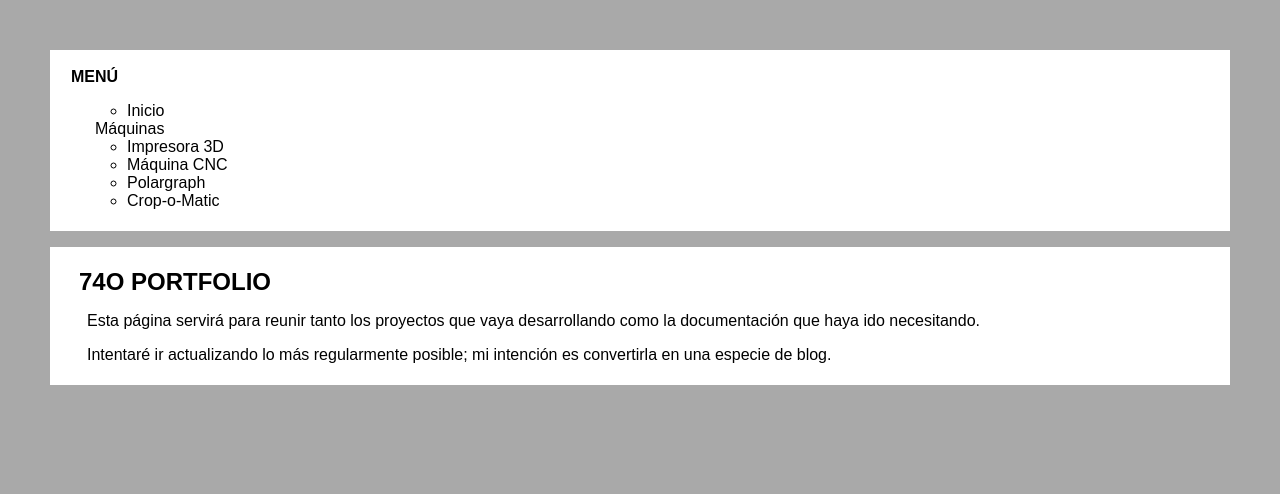
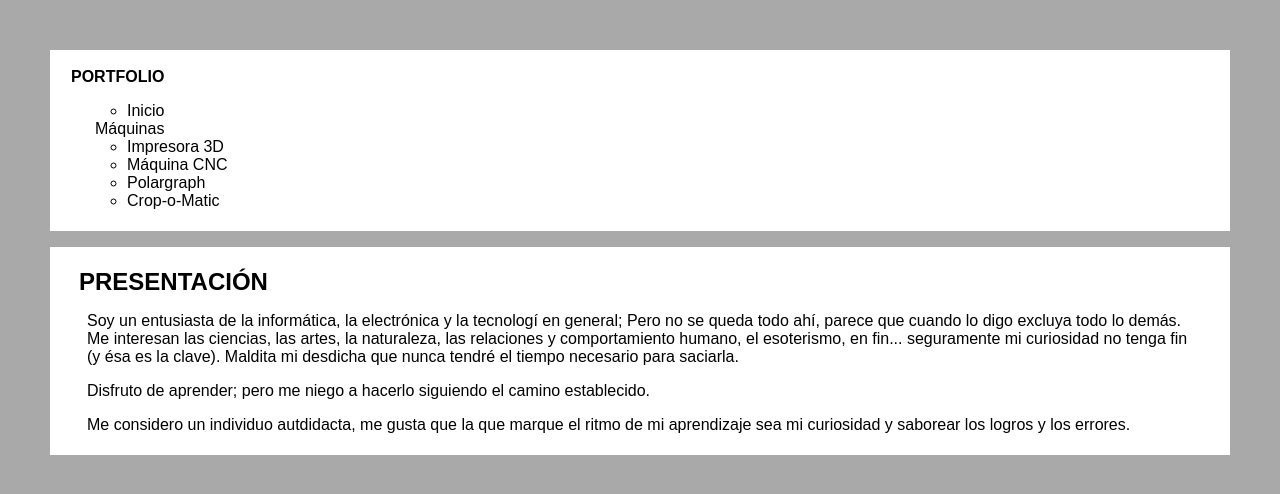
Before and after one commit to 74O/74O.github.io, a plain HTML site: page index.html in a window 1280 px wide. Drawn offline with Linux system fonts and the light colour scheme.

Commit message:
Añadida presentación

```diff
--- a/index.html
+++ b/index.html
@@ -6,7 +6,7 @@
 	</head>
 	<body>
 		<div id="menu">
-				<h2>Men&uacute;</h2>
+				<h2>Portfolio</h2>
 			<ul>
 				<li><a href="index.html">Inicio</a></li>
 				<caption>M&aacute;quinas</caption>
@@ -17,9 +17,10 @@
 			</ul>
 		</div>
 		<div>
-			<h1>74O Portfolio</h1>
-			<p>Esta p&aacute;gina servir&aacute; para reunir tanto los proyectos que vaya desarrollando como la documentaci&oacute;n que haya ido necesitando.</p>
-			<p>Intentar&eacute; ir actualizando lo m&aacute;s regularmente posible; mi intenci&oacute;n es convertirla en una especie de blog.</p>
+			<h1>Presentaci&oacute;n</h1>
+			<p>Soy un entusiasta de la inform&aacute;tica, la electr&oacute;nica y la tecnolog&iacute; en general; Pero no se queda todo ah&iacute;, parece que cuando lo digo excluya todo lo dem&aacute;s. Me interesan las ciencias, las artes, la naturaleza, las relaciones y comportamiento humano, el esoterismo, en fin... seguramente mi curiosidad no tenga fin (y &eacute;sa es la clave). Maldita mi desdicha que nunca tendr&eacute; el tiempo necesario para saciarla.</p>
+			<p>Disfruto de aprender; pero me niego a hacerlo siguiendo el camino establecido.</p>
+			<p>Me considero un individuo autdidacta, me gusta que la que marque el ritmo de mi aprendizaje sea mi curiosidad y saborear los logros y los errores.</p>
 		</div>
 	</body>
 </html>
```
Also changed, not shown: 3dprinterIndex.html (+1 -1 lines), cncMachineIndex.html (+1 -1 lines), cropomaticIndex.html (+1 -1 lines), polargraphIndex.html (+1 -1 lines).
